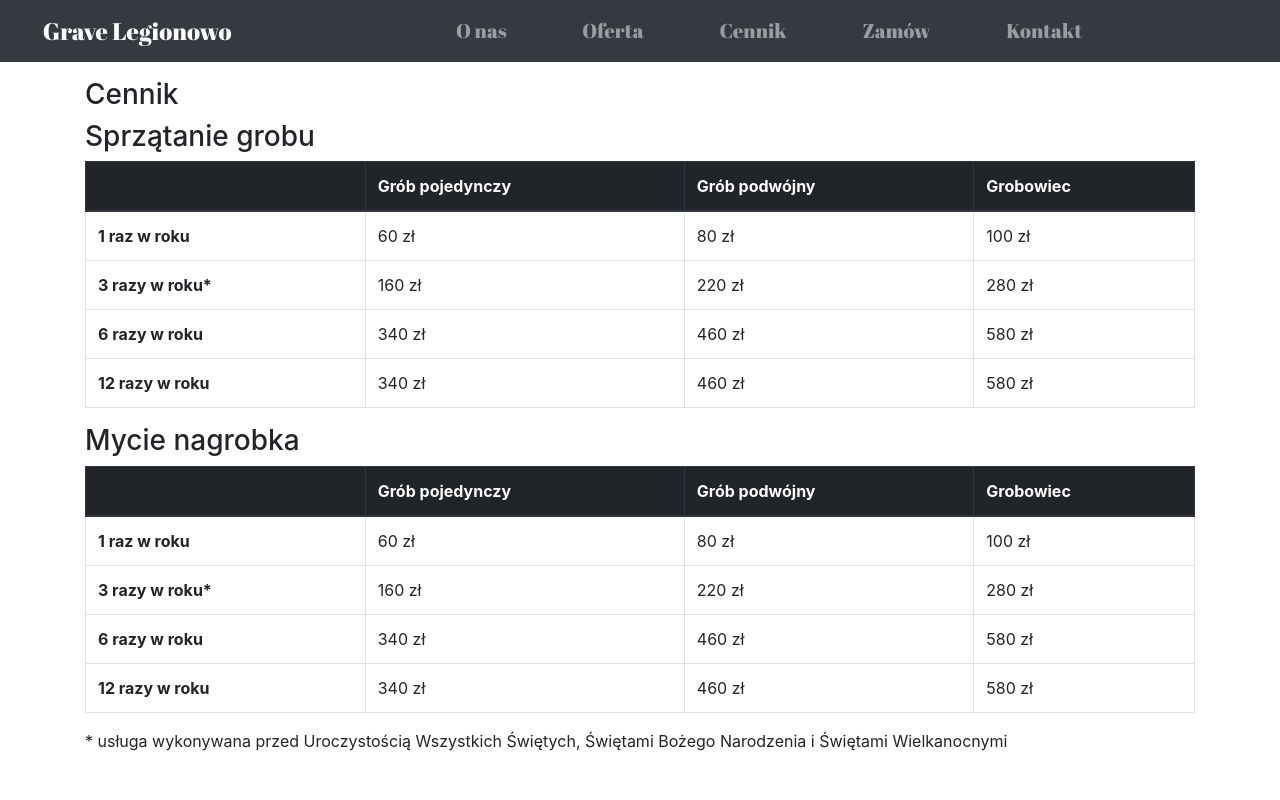
After one commit to kejbi/grave, a Django app: template core/templates/core/prices.html in a window 1280 px wide. The commit adds this page. Run offline with Django 3.2, Linux system fonts and the light colour scheme; the template is opened without the code that fills it, so the values that code supplies are empty; some libraries are stand-ins or nearby versions.

Commit message:
prices created

```diff
--- a/core/templates/core/base.html
+++ b/core/templates/core/base.html
@@ -26,7 +26,7 @@
                 <a class="nav-link" href="{% url 'offer' %}">Oferta</a>
             </li>
             <li class="nav-item">
-                <a class="nav-link" href="#">Cennik</a>
+                <a class="nav-link" href="{% url 'prices' %}">Cennik</a>
             </li>
             <li class="nav-item">
                 <a class="nav-link" href="#">Zamów</a>
--- /dev/null
+++ b/core/templates/core/prices.html
@@ -0,0 +1,80 @@
+{% extends "core/base.html" %}
+{% block content %}
+    <h3>Cennik</h3>
+    <h3>Sprzątanie grobu</h3>
+    <table class="table table-bordered">
+        <thead class="thead-dark">
+            <tr>
+                <th scope="col"></th>
+                <th scope="col">Grób pojedynczy</th>
+                <th scope="col">Grób podwójny</th>
+                <th scope="col">Grobowiec</th>
+            </tr>
+        </thead>
+        <tbody>
+            <tr>
+                <th scope="row">1 raz w roku</th>
+                <td>60 zł</td>
+                <td>80 zł</td>
+                <td>100 zł</td>
+            </tr>
+            <tr>
+                <th scope="row">3 razy w roku*</th>
+                <td>160 zł</td>
+                <td>220 zł</td>
+                <td>280 zł</td>
+            </tr>
+            <tr>
+                <th scope="row">6 razy w roku</th>
+                <td>340 zł</td>
+                <td>460 zł</td>
+                <td>580 zł</td>
+            </tr>
+            <tr>
+                <th scope="row">12 razy w roku</th>
+                <td>340 zł</td>
+                <td>460 zł</td>
+                <td>580 zł</td>
+            </tr>
+        </tbody>
+    </table>
+    <h3>Mycie nagrobka</h3>
+    <table class="table table-bordered">
+        <thead class="thead-dark">
+            <tr>
+                <th scope="col"></th>
+                <th scope="col">Grób pojedynczy</th>
+                <th scope="col">Grób podwójny</th>
+                <th scope="col">Grobowiec</th>
+            </tr>
+        </thead>
+        <tbody>
+            <tr>
+                <th scope="row">1 raz w roku</th>
+                <td>60 zł</td>
+                <td>80 zł</td>
+                <td>100 zł</td>
+            </tr>
+            <tr>
+                <th scope="row">3 razy w roku*</th>
+                <td>160 zł</td>
+                <td>220 zł</td>
+                <td>280 zł</td>
+            </tr>
+            <tr>
+                <th scope="row">6 razy w roku</th>
+                <td>340 zł</td>
+                <td>460 zł</td>
+                <td>580 zł</td>
+            </tr>
+            <tr>
+                <th scope="row">12 razy w roku</th>
+                <td>340 zł</td>
+                <td>460 zł</td>
+                <td>580 zł</td>
+            </tr>
+        </tbody>
+    </table>
+
+    <p>* usługa wykonywana przed Uroczystością Wszystkich Świętych, Świętami Bożego Narodzenia i Świętami Wielkanocnymi</p>
+{% endblock %}
--- a/core/views.py
+++ b/core/views.py
@@ -12,7 +12,7 @@ def offer(request):
     return render(request, 'core/offer.html')
 
 def prices(request):
-    pass
+    return render(request, 'core/prices.html')
 
 def order(request):
     pass
```
Also changed, not shown: core/templates/core/offer.html (+7 -6 lines), core/static/imgs/night.jpg (added), grave_web/settings.py (line endings or trailing spaces).
